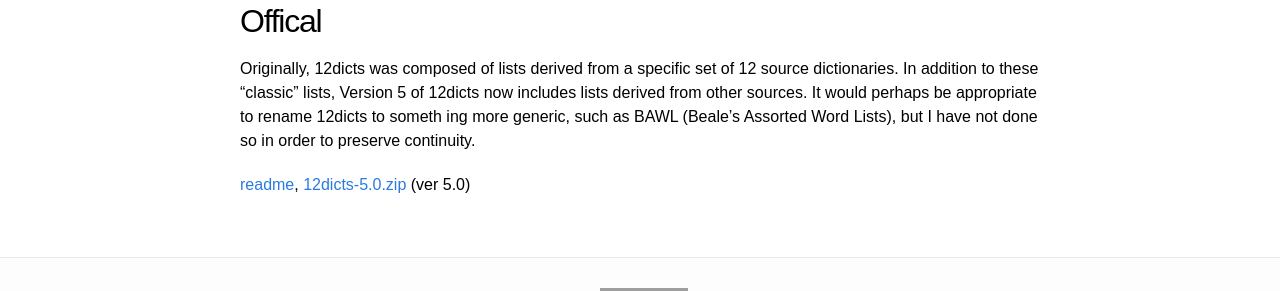
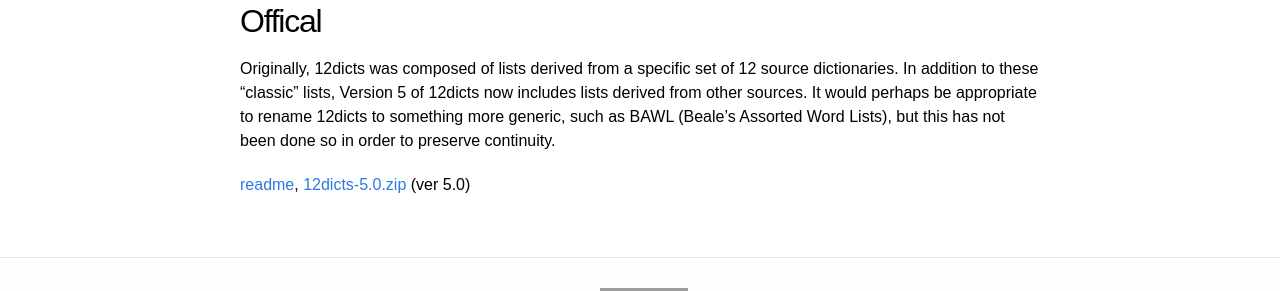
Before and after one commit to en-wl/wordlist, a Jekyll site: the page built from site/12dicts.md, in a window 1280 px wide. Shown: the part 697-988 px from the top of the page. Built offline with Jekyll 4.4.1, drawn with Linux system fonts in a browser that asks for light colours; Markdown is read by kramdown in place of the engine named in the settings; grey boxes are pictures that could not be loaded.

Commit message:
Fix wording of the description for version 5 of the 12 dicts project.
That is remove the use of "I" as the "I" here refers to Alan and not me.

```diff
--- a/site/12dicts.md
+++ b/site/12dicts.md
@@ -43,8 +43,8 @@
 Originally, 12dicts was composed of lists derived from a specific set
 of 12 source dictionaries. In addition to these "classic" lists,
 Version 5 of 12dicts now includes lists derived from other sources. It
-would perhaps be appropriate to rename 12dicts to someth ing more
-generic, such as BAWL (Beale's Assorted Word Lists), but I have not
+would perhaps be appropriate to rename 12dicts to something more
+generic, such as BAWL (Beale's Assorted Word Lists), but this has not been
 done so in order to preserve continuity.
 
 <a href="/12dicts-readme-r5">readme</a>,
```
